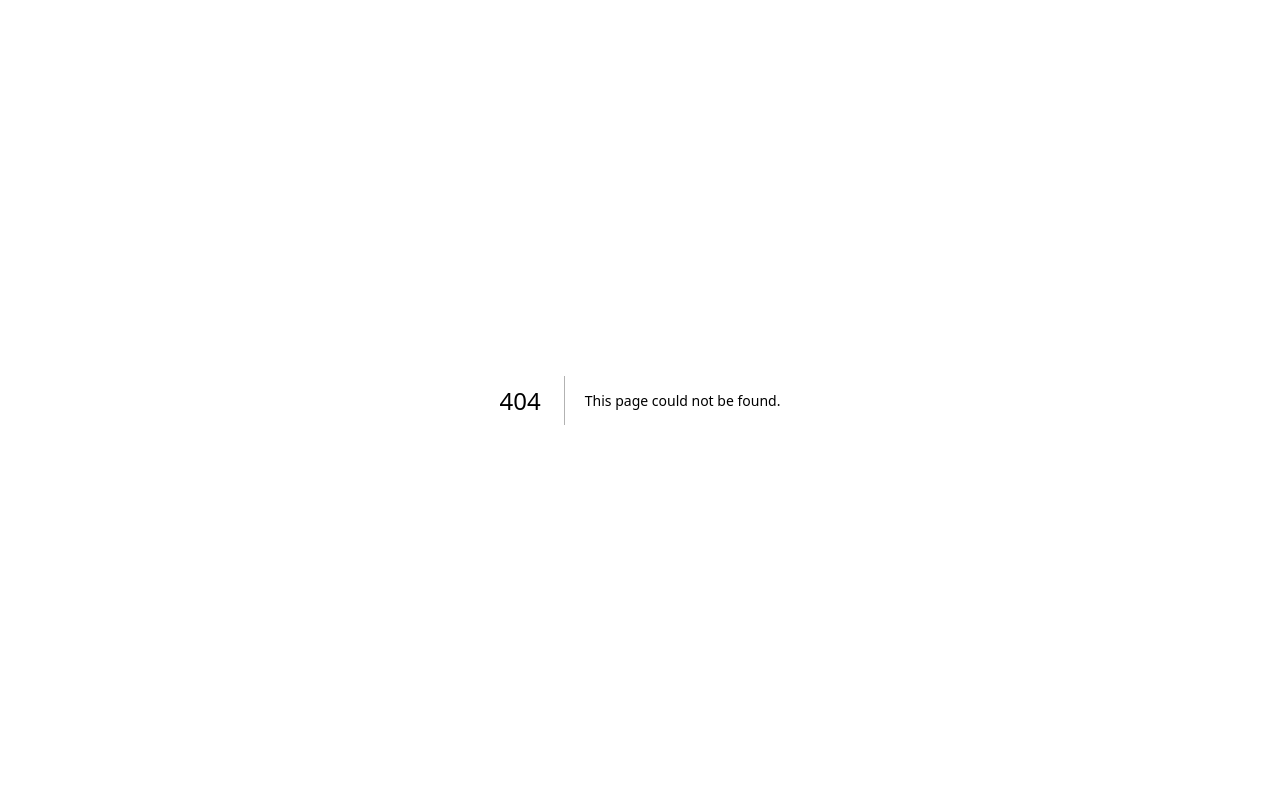
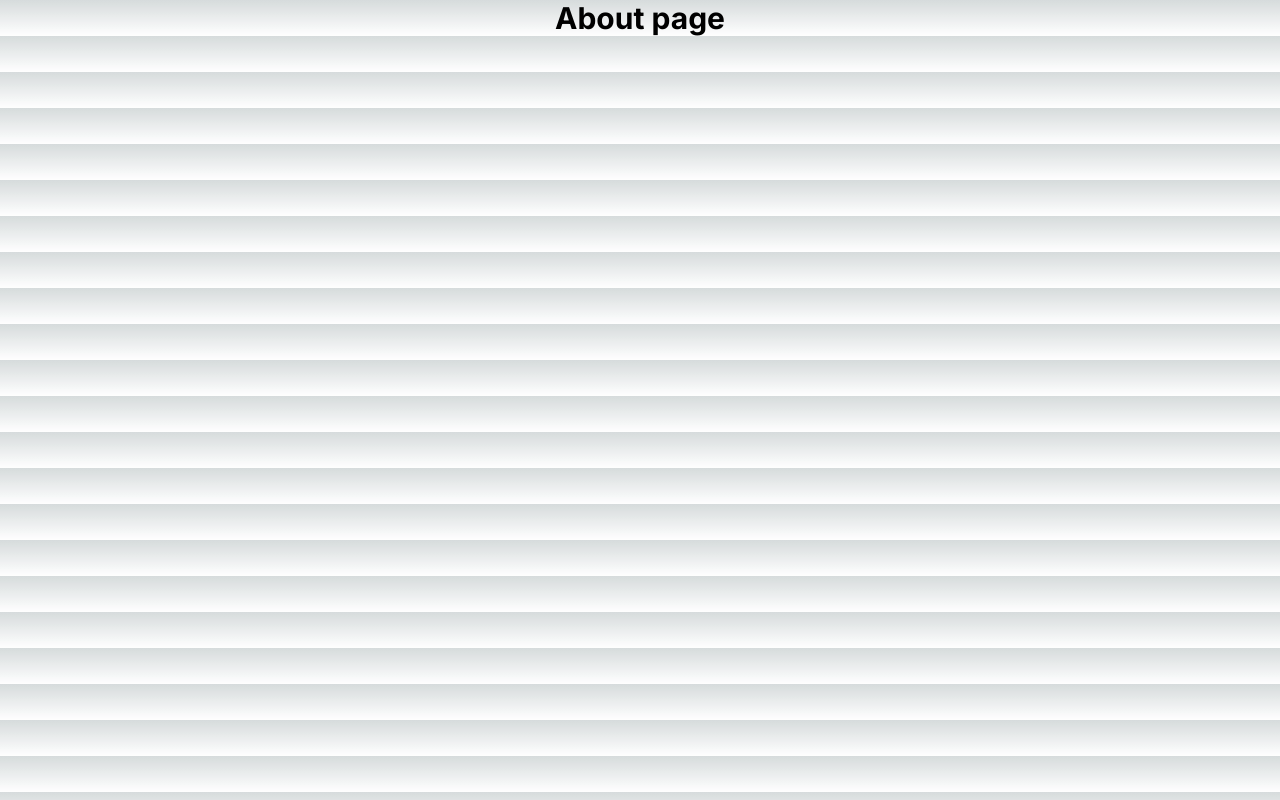
Before and after one commit to yusuf-khan-swd/career-nest-client, a Next.js app: page /about in a window 1280 px wide. Before the commit this address had no page. Built offline with nearby package versions, Linux system fonts and the light colour scheme.

Commit message:
add about page

```diff
--- /dev/null
+++ b/src/app/about/page.tsx
@@ -0,0 +1,9 @@
+const page = () => {
+  return (
+    <div>
+      <h1 className="text-3xl font-bold text-center">About page</h1>
+    </div>
+  );
+};
+
+export default page;
```
